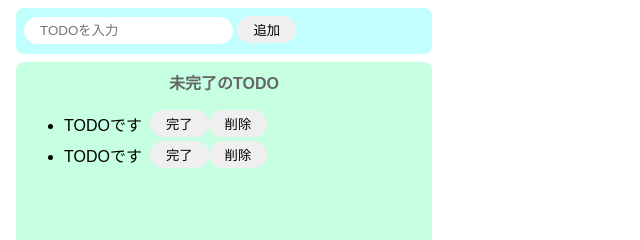
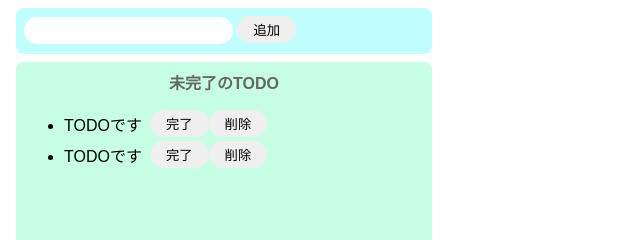
Before and after one commit to fcw-qp22/todo-js, a website built with Parcel: page index.html in a window 1280 px wide. Both pictures are taken after a click on the button "追加". Shown: the top 240 px of the page, 0-640 px from the left. Built offline with nearby package versions, Linux system fonts and the light colour scheme.

Commit message:
addButtonRespons add.incomplete.complete

```diff
--- a/index.html
+++ b/index.html
@@ -7,8 +7,8 @@
 
   <body>
     <div class="input-area">
-      <input placeholder="TODOを入力" />
-      <button>追加</button>
+      <input id="add-text" placeholder="TODOを入力" />
+      <button id="add-button">追加</button>
     </div>
     <div class="incomplete-area">
       <p class="title">未完了のTODO</p>
--- a/src/index.js
+++ b/src/index.js
@@ -1 +1,16 @@
 import "./styles.css";
+
+const onClickAdd = () => {
+  //テキストボックスの値を取得し、初期化する
+  const inputText = document.getElementById("add-text").value;
+  document.getElementById("add-text").value = " ";
+
+  //div生成
+  const div = document.createElement("div");
+  div.className = "list-row";
+  console.log(div);
+};
+
+document
+  .getElementById("add-button")
+  .addEventListener("click", () => onClickAdd());
```
